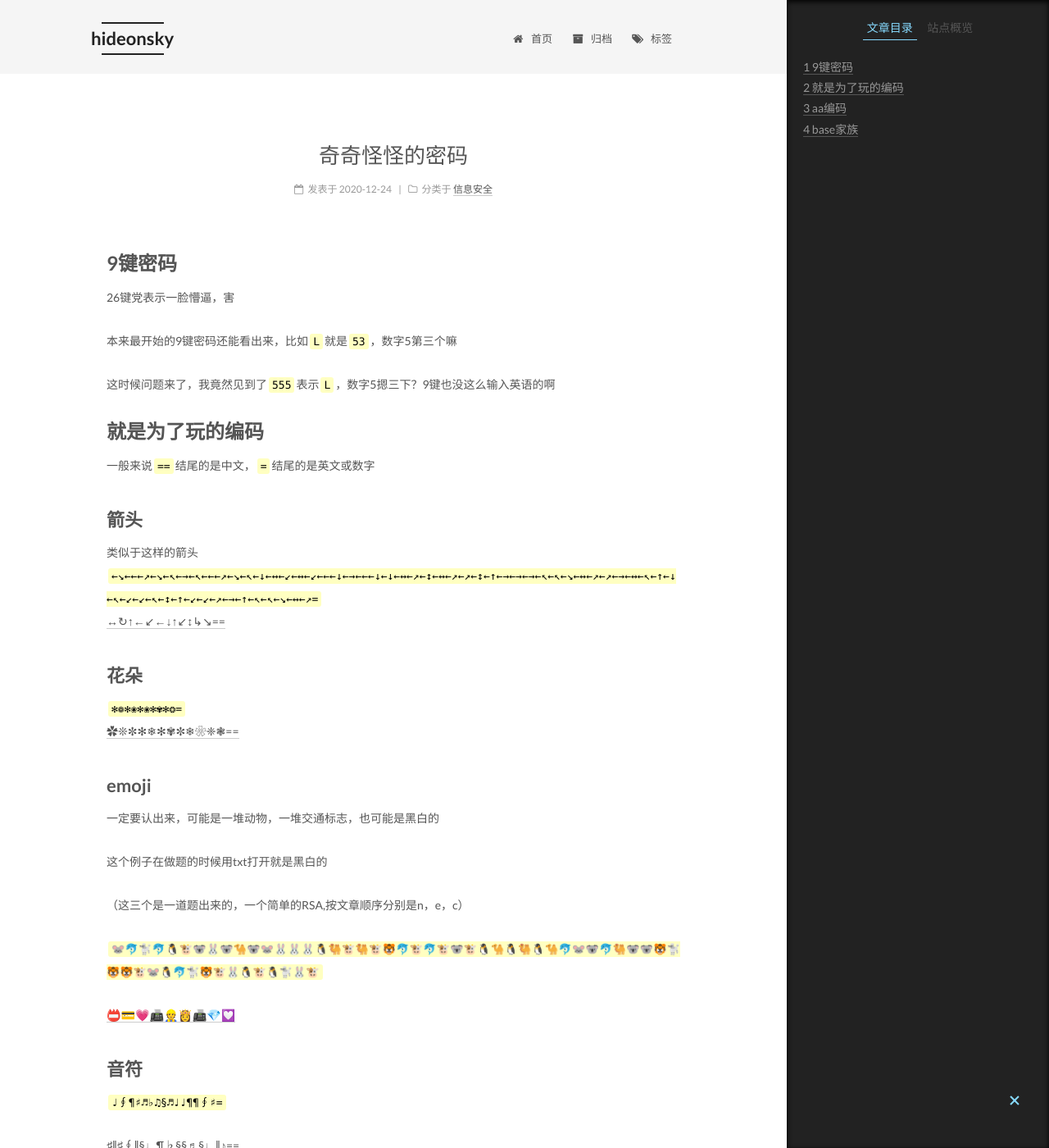
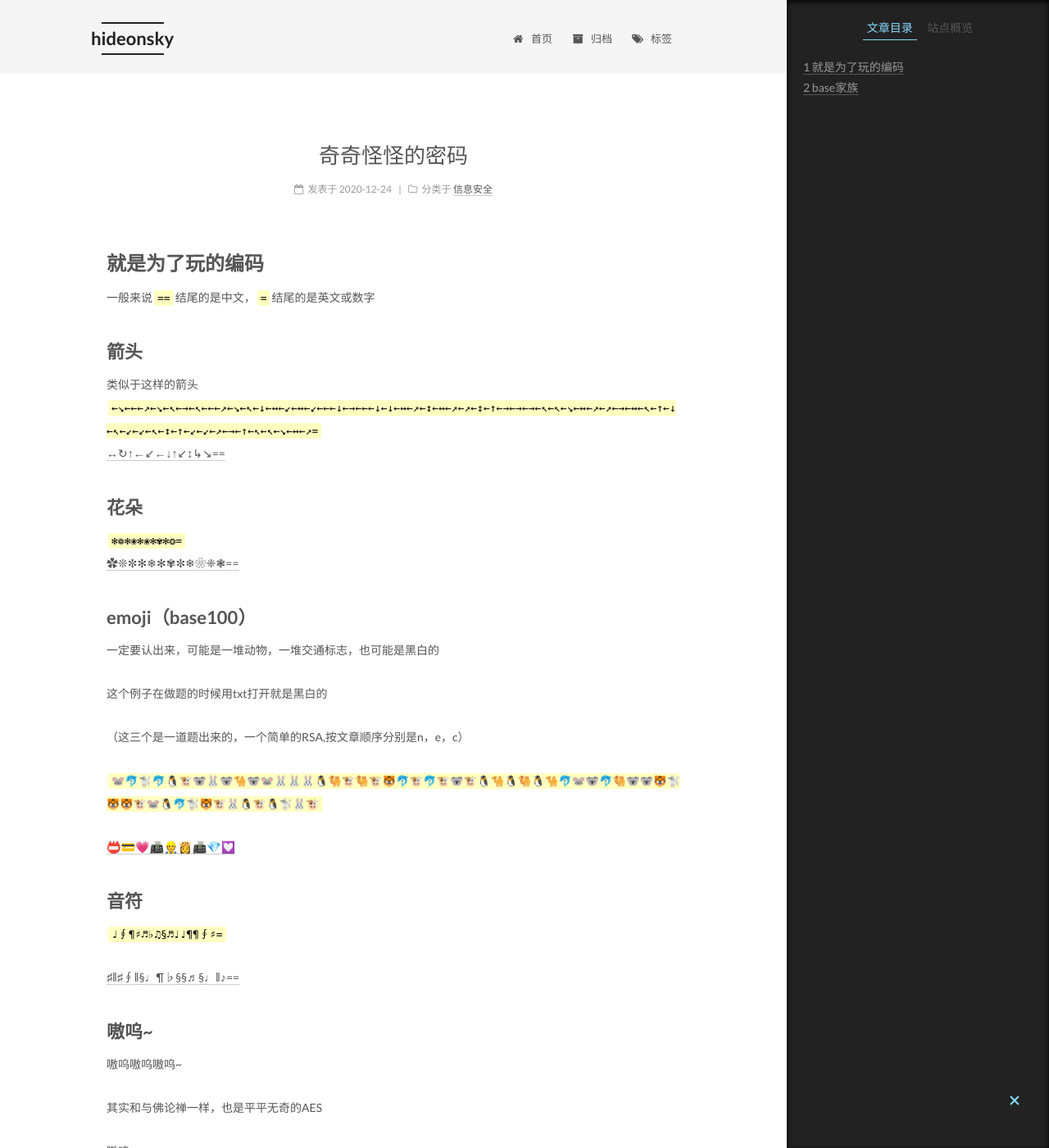
Before and after one commit to AirGoldenFish/airgoldenfish.github.io, a Jekyll site: the page built from _posts/2020-12-24-奇奇怪怪的编码.md, in a window 1280 px wide and 1400 px high. Shown: the whole window at 82% size. Built offline with Jekyll 4.4.1, drawn with Linux system fonts in a browser that asks for light colours; some of the changed text lies outside the part shown.

Commit message:
Update 2020-12-24-奇奇怪怪的编码.md

```diff
--- a/_posts/2020-12-24-奇奇怪怪的编码.md
+++ b/_posts/2020-12-24-奇奇怪怪的编码.md
@@ -8,12 +8,6 @@ tags:
   - Misc
   - Crypto
 ---
-# 9键密码
-  26键党表示一脸懵逼，害
-
-  本来最开始的9键密码还能看出来，比如`L`就是`53`，数字5第三个嘛
-
-  这时候问题来了，我竟然见到了`555`表示`L`，数字5摁三下？9键也没这么输入英语的啊
 # 就是为了玩的编码
 一般来说`==`结尾的是中文，`=`结尾的是英文或数字
 ## 箭头
@@ -23,7 +17,7 @@ tags:
 ## 花朵
 `✻❁✻❀✻❀✻✾✻❂=`
 [✿❊✼✻❄✻✾✼❄❀❈❃==](https://www.qqxiuzi.cn/bianma/wenbenjiami.php?s=huaduo)
-## emoji
+## emoji（base100）
 一定要认出来，可能是一堆动物，一堆交通标志，也可能是黑白的
 
 这个例子在做题的时候用txt打开就是黑白的
@@ -37,12 +31,25 @@ tags:
 `♩∮¶♯♬♭♫§♬♩♩¶¶∮♯=`
 
 [♯‖♯∮‖§♩¶♭§§♬§♩‖♪==](https://www.qqxiuzi.cn/bianma/wenbenjiami.php?s=yinyue)
-# aa编码
+
+## 嗷呜~
+  嗷呜嗷呜嗷呜~
+
+  其实和与佛论禅一样，也是平平无奇的AES
+
+  [嗷呜~](https://www.shouyinyizhe.com/)
+## aa编码
 可爱的日式表情`^_^`  ，其实是js编码
 
 在线编码：[utf-8.jp](https://utf-8.jp/public/aaencode.html)
 
 在线解码：[qtool](https://www.qtool.net/decode)
+## 9键密码
+  26键党表示一脸懵逼，害
+
+  本来最开始的9键密码还能看出来，比如`L`就是`53`，数字5第三个嘛
+
+  这时候问题来了，我竟然见到了`555`表示`L`，数字5摁三下？9键也没这么输入英语的啊
 # base家族
 base编码老熟人了，打CTF怎么可能没见过base？关键是怎么一眼分别出是哪种base。看结尾的`=`？编码结尾可以有`=`，也可以没有啊
 ## base64
```
